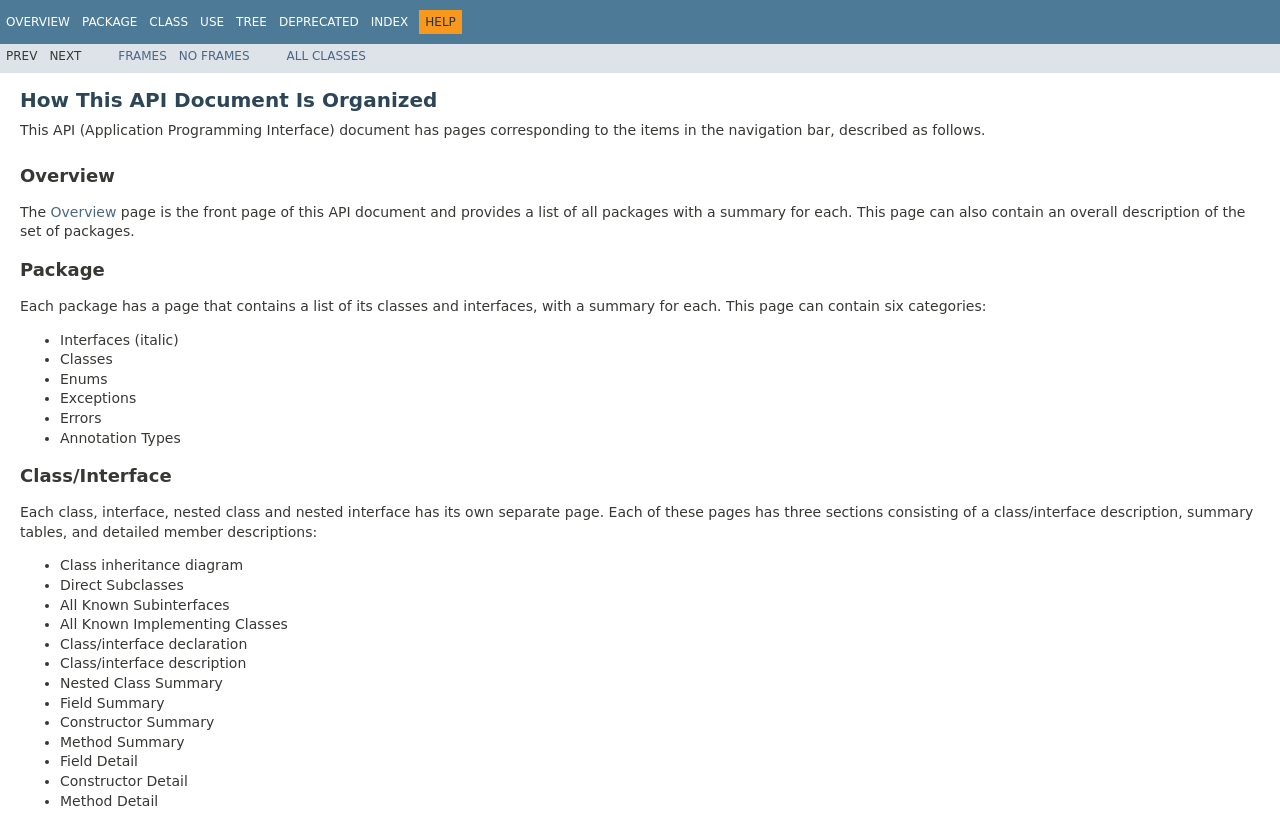
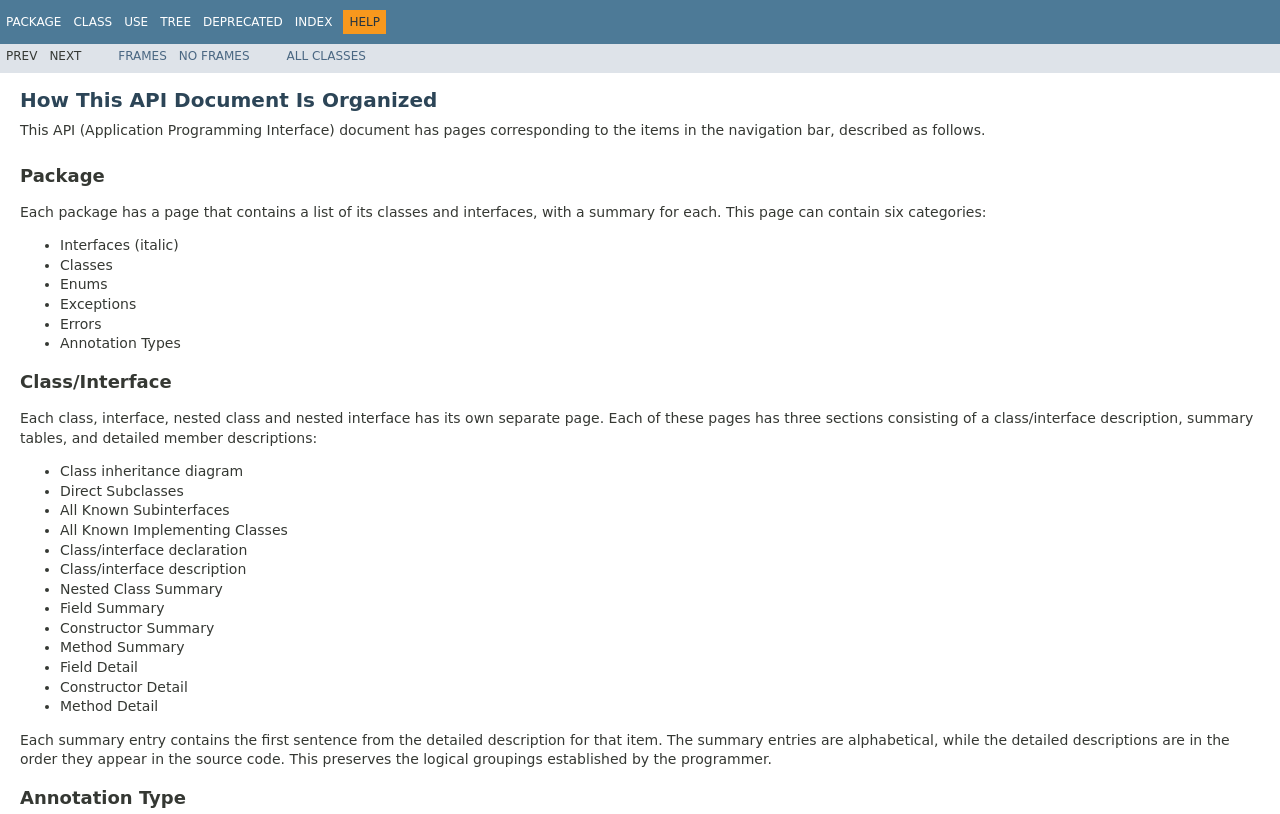
Before and after one commit to mudraparikh/AdvanceProgrammingPracticesRiskGame, a plain HTML site: page RiskGame/doc/help-doc.html in a window 1280 px wide. Shown: the top 814 px of the page. Drawn offline with Linux system fonts and the light colour scheme; a web font is replaced by a local one.

Commit message:
[Updated] Modified help-doc.html

```diff
--- a/RiskGame/doc/help-doc.html
+++ b/RiskGame/doc/help-doc.html
@@ -2,9 +2,9 @@
 <!-- NewPage -->
 <html lang="en">
 <head>
-<!-- Generated by javadoc (1.8.0_121) on Sat Oct 14 14:26:09 EDT 2017 -->
+<!-- Generated by javadoc (1.8.0_121) on Mon Oct 16 16:51:33 EDT 2017 -->
 <title>API Help</title>
-<meta name="date" content="2017-10-14">
+<meta name="date" content="2017-10-16">
 <link rel="stylesheet" type="text/css" href="stylesheet.css" title="Style">
 <script type="text/javascript" src="script.js"></script>
 </head>
@@ -31,8 +31,7 @@
 <!--   -->
 </a>
 <ul class="navList" title="Navigation">
-<li><a href="overview-summary.html">Overview</a></li>
-<li>Package</li>
+<li><a href="riskModels/map/package-summary.html">Package</a></li>
 <li>Class</li>
 <li>Use</li>
 <li><a href="overview-tree.html">Tree</a></li>
@@ -75,10 +74,6 @@
 </div>
 <div class="contentContainer">
 <ul class="blockList">
-<li class="blockList">
-<h2>Overview</h2>
-<p>The <a href="overview-summary.html">Overview</a> page is the front page of this API document and provides a list of all packages with a summary for each.  This page can also contain an overall description of the set of packages.</p>
-</li>
 <li class="blockList">
 <h2>Package</h2>
 <p>Each package has a page that contains a list of its classes and interfaces, with a summary for each. This page can contain six categories:</p>
@@ -187,8 +182,7 @@
 <!--   -->
 </a>
 <ul class="navList" title="Navigation">
-<li><a href="overview-summary.html">Overview</a></li>
-<li>Package</li>
+<li><a href="riskModels/map/package-summary.html">Package</a></li>
 <li>Class</li>
 <li>Use</li>
 <li><a href="overview-tree.html">Tree</a></li>
```
